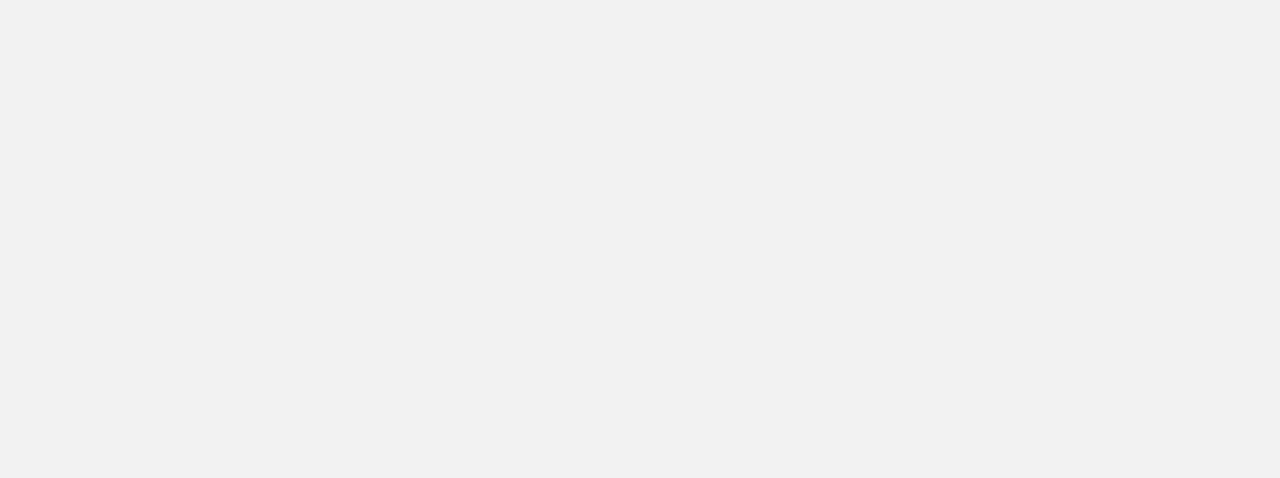
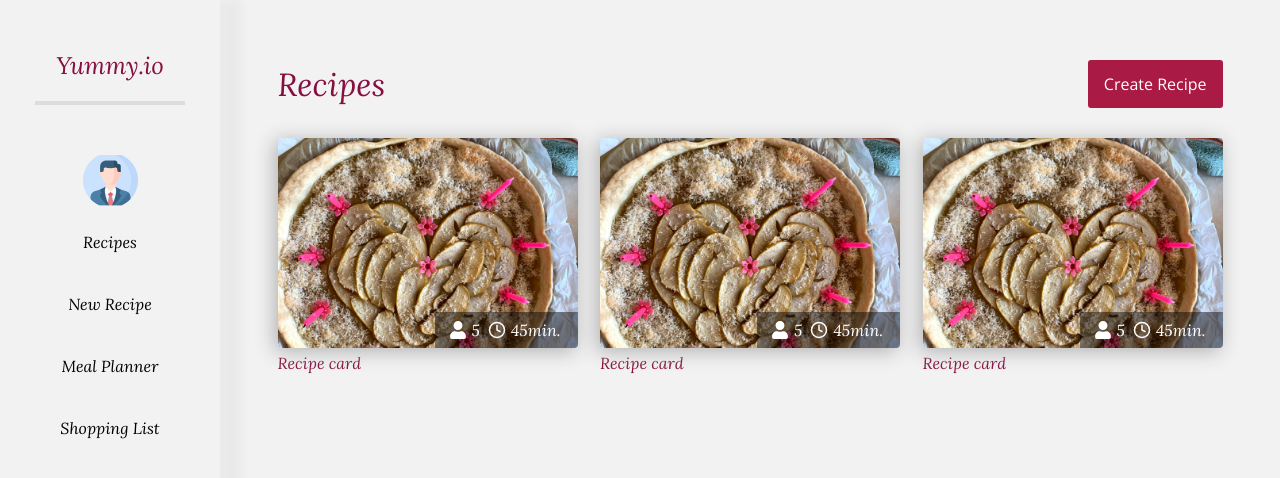
Before and after one commit to DannyDionisio/recipes, a React (Create React App) app in the folder web-app/: page /recipe in a window 1280 px wide. Shown: the top 478 px of the page. Built offline with nearby package versions, Linux system fonts and the light colour scheme.

Commit message:
Recipe card done

```diff
--- a/web-app/package.json
+++ b/web-app/package.json
@@ -10,6 +10,7 @@
     "classnames": "^2.2.6",
     "react": "^17.0.1",
     "react-dom": "^17.0.1",
+    "react-icons": "^4.3.1",
     "react-router-dom": "^5.2.0",
     "react-scripts": "4.0.0",
     "typescript": "^4.0.3",
--- a/web-app/src/App.tsx
+++ b/web-app/src/App.tsx
@@ -11,8 +11,8 @@ const App = () => {
     <BrowserRouter>
       <Route path="/" exact component={Login} />
       <Route path="/signup" component={Signup} />
+      <Route path="/recipe" exact component={RecipesList} />
       <Route path="/recipe/create" component={CreateRecipe} />
-      <Route path="/recipes" component={RecipesList} />
     </BrowserRouter>
   );
 };
--- a/web-app/src/components/AddIngredient/index.tsx
+++ b/web-app/src/components/AddIngredient/index.tsx
@@ -82,7 +82,6 @@ const AddIngredient = ({ onChange }: Props) => {
 
       <AddButton
         source={CarrotIcon}
-        icon="carrot-icon"
         title="ADICIONAR INGREDIENTE"
         onClick={handleAddIngredient}
       />
--- a/web-app/src/components/Navbar/styles.css
+++ b/web-app/src/components/Navbar/styles.css
@@ -3,8 +3,8 @@
   flex-direction: column;
   align-items: center;
 
-  width: 220px;
-  height: 100vh;
+  overflow: auto;
+  width: 100%;
   box-shadow: 21px 0px 9px rgba(174, 174, 174, 0.12);
 }
 
--- a/web-app/src/components/PageContainer/styles.css
+++ b/web-app/src/components/PageContainer/styles.css
@@ -1,10 +1,11 @@
 .page-container {
-  display: flex;
-  flex-direction: row;
+  display: grid;
+  grid-template-columns: 220px auto;
+  height: 100vh;
 }
 
 .page-content {
-  margin: auto;
-  max-width: 880px;
+  margin: 50px auto;
+  max-width: 945px;
   width: 100%;
 }
--- a/web-app/src/components/PreparationStep/index.tsx
+++ b/web-app/src/components/PreparationStep/index.tsx
@@ -58,7 +58,6 @@ const PreparationStep = ({ onChange }: Props) => {
 
       <AddButton
         source={BlenderIcon}
-        icon="blender-icon"
         title="ADICIONAR ETAPA PREPARAÇÃO"
         onClick={handleAddPrepStep}
       />
--- /dev/null
+++ b/web-app/src/components/RecipeCard/index.tsx
@@ -0,0 +1,69 @@
+import React from "react";
+import "./styles.css";
+
+import { FaUser } from "react-icons/fa";
+import { FiClock } from "react-icons/fi";
+
+import ApplePie from "../../assets/images/apple-pie.jpg";
+
+const RecipeCard = () => {
+  return (
+    <div className="recipes-wrapper">
+      <div className="recipe-card-wrapper">
+        <div className="container">
+          <img src={ApplePie} alt="recipe" />
+          <div className="recipe-info-box">
+            <div className="recipe-info">
+              <FaUser size="18" />
+              <p>5</p>
+            </div>
+            <div className="recipe-info">
+              <FiClock size="18" />
+              <p>45min.</p>
+            </div>
+          </div>
+        </div>
+
+        <p>Recipe card</p>
+      </div>
+
+      <div className="recipe-card-wrapper">
+        <div className="container">
+          <img src={ApplePie} alt="recipe" />
+          <div className="recipe-info-box">
+            <div className="recipe-info">
+              <FaUser size="18" />
+              <p>5</p>
+            </div>
+            <div className="recipe-info">
+              <FiClock size="18" />
+              <p>45min.</p>
+            </div>
+          </div>
+        </div>
+
+        <p>Recipe card</p>
+      </div>
+
+      <div className="recipe-card-wrapper">
+        <div className="container">
+          <img src={ApplePie} alt="recipe" />
+          <div className="recipe-info-box">
+            <div className="recipe-info">
+              <FaUser size="18" />
+              <p>5</p>
+            </div>
+            <div className="recipe-info">
+              <FiClock size="18" />
+              <p>45min.</p>
+            </div>
+          </div>
+        </div>
+
+        <p>Recipe card</p>
+      </div>
+    </div>
+  );
+};
+
+export default RecipeCard;
--- /dev/null
+++ b/web-app/src/components/RecipeCard/styles.css
@@ -0,0 +1,41 @@
+.recipes-wrapper {
+  display: flex;
+  flex-wrap: wrap;
+  justify-content: space-between;
+}
+
+.container {
+  position: relative;
+}
+
+.recipe-card-wrapper img {
+  width: 300px;
+  height: 210px;
+  object-fit: cover;
+  border-radius: 4px;
+  box-shadow: -3px 3px 20px 0px rgb(174 174 174);
+}
+
+.recipe-info-box {
+  display: flex;
+  flex-direction: row;
+  position: absolute;
+  bottom: 5px;
+  right: 0;
+  padding: 8px 9px 8px 14px;
+  background: rgba(0, 0, 0, 0.45);
+  border-radius: 0 0 4px 0;
+}
+
+.recipe-info {
+  display: flex;
+  flex-direction: row;
+  align-items: center;
+  color: #fff;
+}
+
+.recipe-info p {
+  padding-left: 5px;
+  color: #fff;
+  margin-right: 8px;
+}
--- a/web-app/src/global.css
+++ b/web-app/src/global.css
@@ -25,7 +25,8 @@ body {
 
 h1,
 h2,
-h3 {
+h3,
+p {
   color: var(--primary-900);
   font-family: "Lora", sans-serif;
   font-weight: 400;
--- a/web-app/src/pages/RecipesList/index.tsx
+++ b/web-app/src/pages/RecipesList/index.tsx
@@ -1,15 +1,33 @@
 import React from "react";
+import { api } from "../../services/api";
+
 import "./styles.css";
 
 import Button from "../../components/Button";
 import PageContainer from "../../components/PageContainer";
+import RecipeCard from "../../components/RecipeCard";
+
+/*
+type Recipe = {
+  id: string;
+  image: string;
+  portions: number;
+  totalTime: number;
+};
+*/
 
 const RecipesList = () => {
   return (
     <PageContainer>
-      <div className="contentRecipesWrapper">
-        <h1>Recipes</h1>
-        <Button>Create Recipe</Button>
+      <div className="recipesListWrapper">
+        <header>
+          <h1>Recipes</h1>
+          <Button>Create Recipe</Button>
+        </header>
+
+        <div className="recipesList">
+          <RecipeCard />
+        </div>
       </div>
     </PageContainer>
   );
--- a/web-app/src/pages/RecipesList/styles.css
+++ b/web-app/src/pages/RecipesList/styles.css
@@ -1,10 +1,12 @@
-.recipesList {
+.recipesListWrapper {
+  display: flex;
+  flex-direction: column;
+}
+
+.recipesListWrapper header {
   display: flex;
   flex-direction: row;
+  justify-content: space-between;
+  align-items: center;
+  margin-bottom: 20px;
 }
-
-.contentRecipesWrapper {
-  display: flex;
-  flex-direction: row;
-  align-items: flex-start;
-}
```
Also changed, not shown: web-app/src/assets/images/apple-pie.jpg (added), 1 other file (tests, documents, lock files or other folders).
